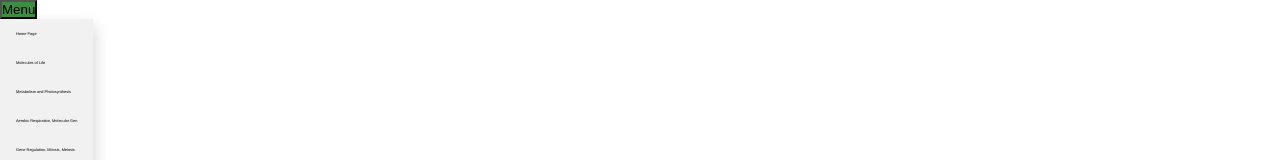
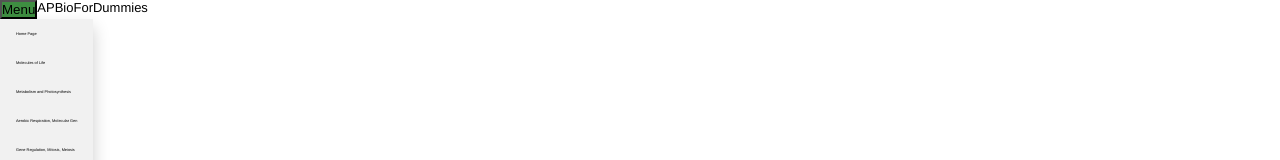
Before and after one commit to iansjlee/APBioForDummies, a website: page Starting.htm in a window 1280 px wide. Shown: the top 160 px of the page. Drawn offline with nearby package versions, Linux system fonts and the light colour scheme; no server answers.

```diff
--- a/Starting.htm
+++ b/Starting.htm
@@ -93,7 +93,8 @@
 </head>
 
 <body>
-
+    <div id='Title'>
+        APBioForDummies
         <div class="dropdown">
                 <button class="dropbtn">Menu</button>
                 <div class="dropdown-content">
@@ -109,6 +110,9 @@
                     <a href="/eco">Ecology</a>
                 </div>
             </div>
+
+    </div>
+
 
 
     <ul id="messages"></ul>
```
Lines whose indentation alone changed are shown as unchanged.
